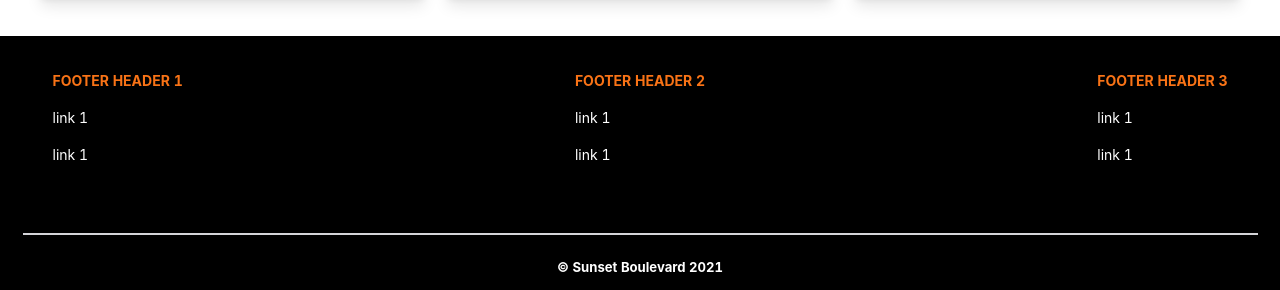
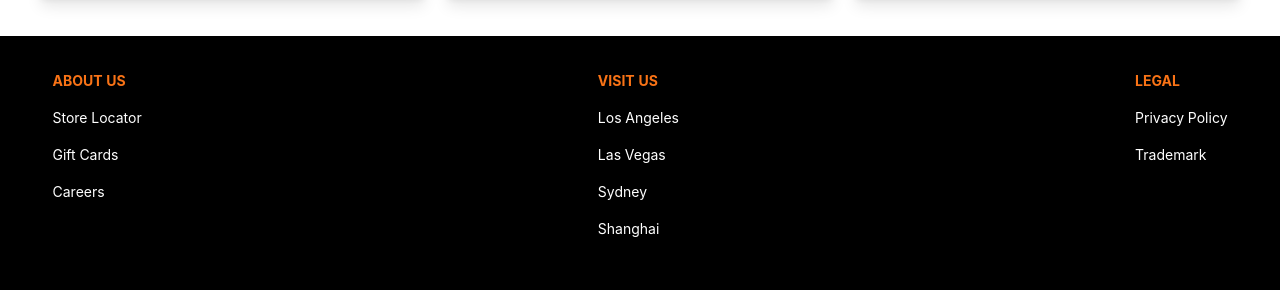
Before and after one commit to DevinDai13/-Anteiku-, a React (Create React App) app: page /team in a window 1280 px wide. Shown: the part 824-1114 px from the top of the page. Built offline with nearby package versions, Linux system fonts and the light colour scheme.

Commit message:
updated footer

```diff
--- a/src/Components/footer.js
+++ b/src/Components/footer.js
@@ -10,19 +10,22 @@ const Footer = () =>{
                     <div class="sm:flex sm:mt-8">
                         <div class="mt-8 sm:mt-0 sm:w-full sm:px-8 flex flex-col md:flex-row justify-between">
                             <div class="flex flex-col">
-                                <span class="font-bold text-orange-500 uppercase mb-2">Footer header 1</span>
-                                <span class="my-2"><a href="#0" class="text-white  text-md hover:text-blue-500">link 1</a></span>
-                                <span class="my-2"><a href="#0" class="text-white  text-md hover:text-blue-500">link 1</a></span>
+                                <span class="font-bold text-orange-500 uppercase mb-2">ABOUT US</span>
+                                <span class="my-2"><a href="#0" class="text-white  text-md hover:text-blue-500">Store Locator</a></span>
+                                <span class="my-2"><a href="#0" class="text-white  text-md hover:text-blue-500">Gift Cards</a></span>
+                                <span class="my-2"><a href="#0" class="text-white  text-md hover:text-blue-500">Careers</a></span>
                             </div>
                             <div class="flex flex-col">
-                                <span class="font-bold text-orange-500 uppercase mt-4 md:mt-0 mb-2">Footer header 2</span>
-                                <span class="my-2"><a href="#0" class="text-white text-md hover:text-blue-500">link 1</a></span>
-                                <span class="my-2"><a href="#0" class="text-white  text-md hover:text-blue-500">link 1</a></span>
+                                <span class="font-bold text-orange-500 uppercase mt-4 md:mt-0 mb-2">VISIT US</span>
+                                <span class="my-2"><a href="#0" class="text-white  text-md hover:text-blue-500">Los Angeles</a></span>
+                                <span class="my-2"><a href="#0" class="text-white  text-md hover:text-blue-500">Las Vegas</a></span>
+                                <span class="my-2"><a href="#0" class="text-white  text-md hover:text-blue-500">Sydney</a></span>
+                                <span class="my-2"><a href="#0" class="text-white  text-md hover:text-blue-500">Shanghai</a></span>
                             </div>
                             <div class="flex flex-col">
-                                <span class="font-bold text-orange-500 uppercase mt-4 md:mt-0 mb-2">Footer header 3</span>
-                                <span class="my-2"><a href="#0" class="text-white  text-md hover:text-blue-500">link 1</a></span>
-                                <span class="my-2"><a href="#0" class="text-white  text-md hover:text-blue-500">link 1</a></span>
+                                <span class="font-bold text-orange-500 uppercase mt-4 md:mt-0 mb-2">LEGAL</span>
+                                <span class="my-2"><a href="#0" class="text-white text-md hover:text-blue-500">Privacy Policy</a></span>
+                                <span class="my-2"><a href="#0" class="text-white  text-md hover:text-blue-500">Trademark</a></span>
                             </div>
                         </div>
                     </div>
```
